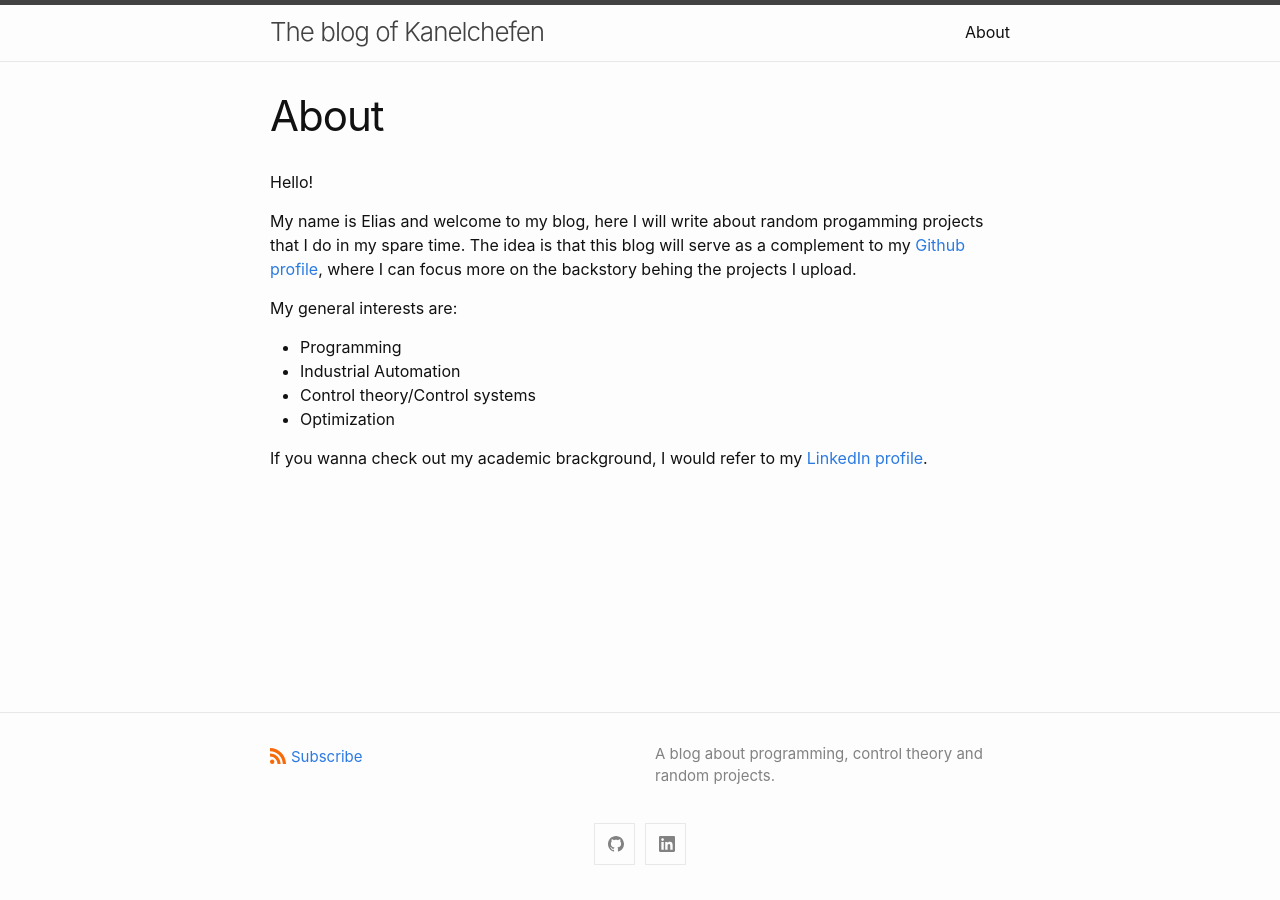
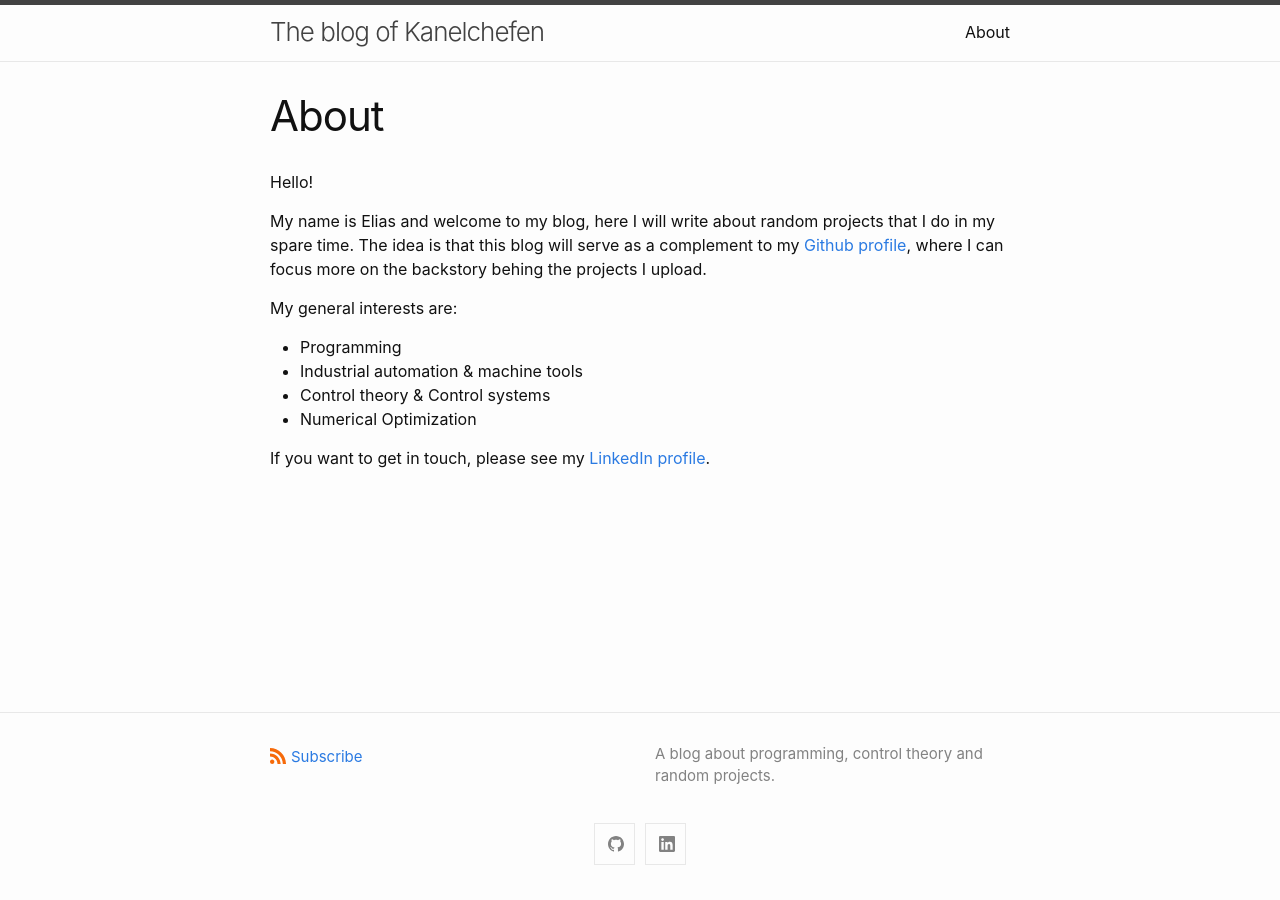
Before and after one commit to eliasrhoden/eliasrhoden.github.io, a Jekyll site: the page built from about.md, in a window 1280 px wide. Built offline with Jekyll 4.4.1, drawn with Linux system fonts in a browser that asks for light colours; comment, search, counter and statistics services are not loaded.

Commit message:
Update about.md
Updated text for clarity and corrected typos.

```diff
--- a/about.md
+++ b/about.md
@@ -6,13 +6,13 @@ permalink: /about/
 
 Hello!
 
-My name is Elias and welcome to my blog, here I will write about random progamming projects that I do in my spare time. The idea is that this blog will serve as a complement to my [Github profile](https://github.com/eliasrhoden), where I can focus more on the backstory behing the projects I upload.
+My name is Elias and welcome to my blog, here I will write about random projects that I do in my spare time. The idea is that this blog will serve as a complement to my [Github profile](https://github.com/eliasrhoden), where I can focus more on the backstory behing the projects I upload.
 
 My general interests are:
 * Programming
-* Industrial Automation
-* Control theory/Control systems
-* Optimization
+* Industrial automation & machine tools
+* Control theory & Control systems
+* Numerical Optimization
 
 
-If you wanna check out my academic brackground, I would refer to my [LinkedIn profile](https://www.linkedin.com/in/elias-rhoden-265609224/).
+If you want to get in touch, please see my [LinkedIn profile](https://www.linkedin.com/in/elias-rhoden/).
```
